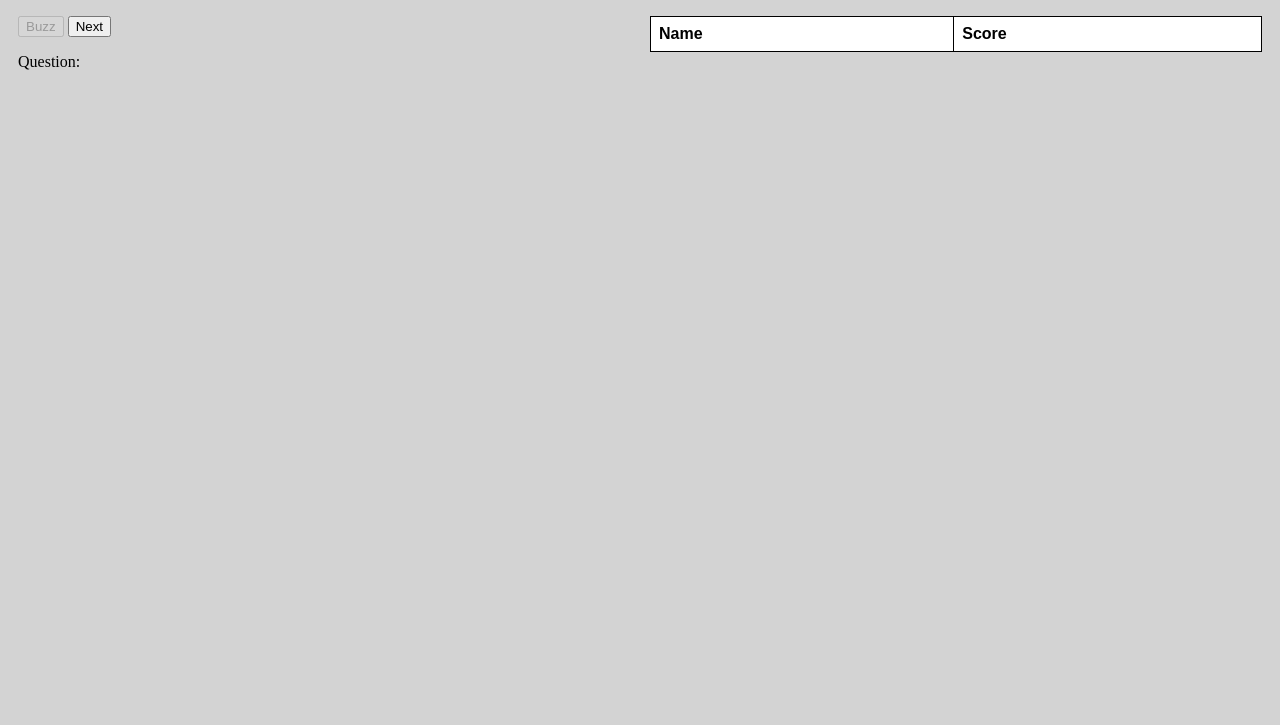
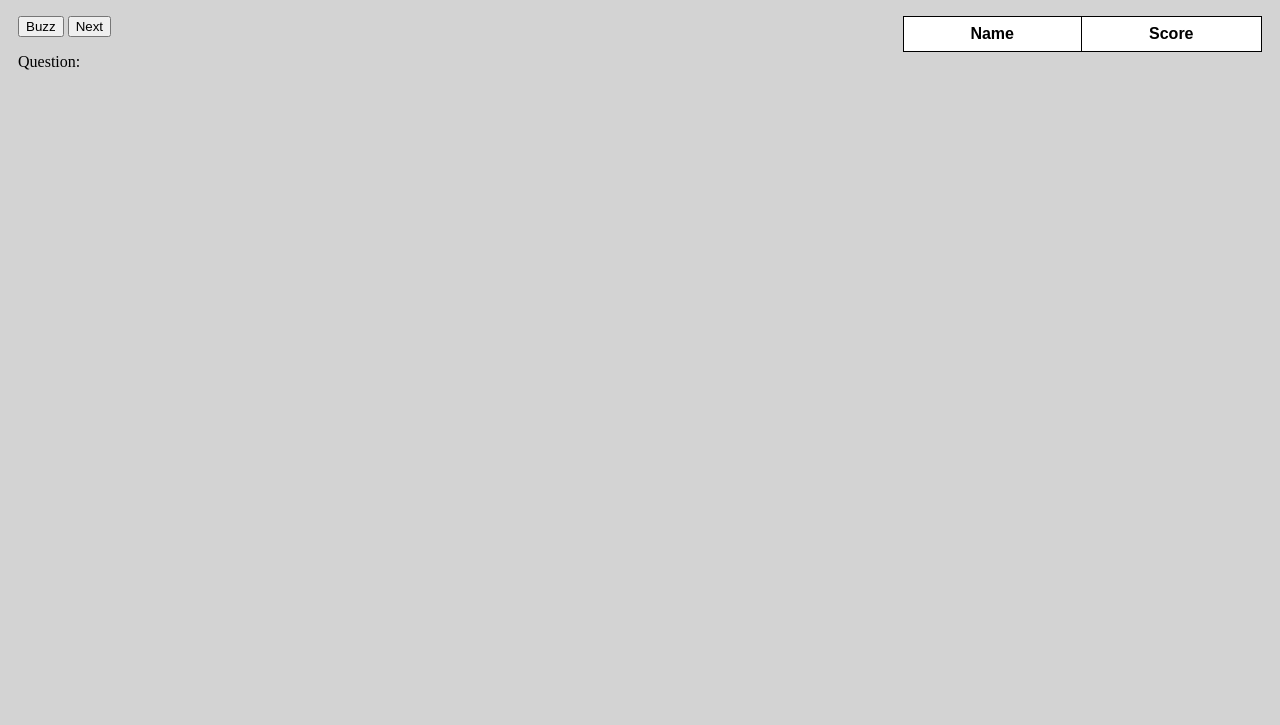
Before and after one commit to connor-r78/yaqbs, a website: page client/index.html in a window 1280 px wide. Shown: the part 75-800 px from the top of the page. Drawn offline with nearby package versions, Linux system fonts and the light colour scheme; no server answers.

Commit message:
Update index.html

```diff
--- a/client/index.html
+++ b/client/index.html
@@ -24,17 +24,25 @@
         td, th {
           border: 1px solid #000000;
           background-color: #ffffff;
-          text-align: left;
+          text-align: center;
           padding: 8px;
+        }
+        tr {
+          text-align: center;
         }
         .row:after {
             content: "";
             display: table;
             clear: both;
         }
-        .column {
+        .columnLeft {
             float: left;
-            width: 50%;
+            width: 70%;
+            padding: 10px;
+        }
+        .columnRight {
+            float: left;
+            width: 30%;
             padding: 10px;
         }
         #answer {
@@ -77,12 +85,12 @@
     <h1>yaqbs</h1>
 
     <div class = "row">
-    	<div class = "column">
+    	<div class = "columnLeft">
         	<button id="buzzButton" onclick="recordBuzz()">Buzz</button>
             <button id="nextButton">Next</button>
             <p id="question">Question: </p>
         </div>
-        <div class = "column">
+        <div class = "columnRight">
         	<table id = "scoreTable">
               <tr>
                   <th>Name</th>
@@ -140,8 +148,12 @@
     <script>
         var questions = ["The arrangement of these things was the subject of Michel Chevreul’s law of simultaneous contrast. These things were put on a “sphere” by Philipp Otto Runge  after correspondence with an author who proposed a “theory” of them in his book Zur Farbenlehre. An “additive” method for the (*) “mixing” of these things is commonly known by the initialism “RGB.” For 10 points—what things appear on a “wheel” including primary ones such as blue?", "This organization demanded a provision of indemnity in the “Solemn Engagement.” The Earl of Essex was prevented from leading this force by the Self-Denying Ordinance. Men opposed to this force were removed from office in Pride’s Purge. Thomas (*) Fairfax led this group to victory at Naseby against Charles I. Oliver Cromwell was a cavalry commander in—for 10 points—what Roundhead army that won the First English Civil War?"];
         var answers = [
-            ["Colors", "color", "colors", "farbe~Zur Far=", "farbelenhre~Zur Far="],
-            ["The New Model Army", "new model", "new model army", "the new model army", "%parliamentary army", "%parliamentarian army", "%roundhead~what Round=", "%roundheads~what Round="]
+            ["Colors", "color", "farbe~Zur Far="],
+            ["The New Model Army", "new model", "%parliamentary army", "%parliamentarian army", "%roundhead~what Round="]
+        ];
+        var rawAnswers = [
+            [NULL, "color", "farbe"],
+            [NULL, "new model", "parliamentary army", "parliamentarian army", "roundhead"]
         ];
 
         var clickerButton = document.getElementById("buzzButton");
@@ -187,9 +199,12 @@
 
         function evalAnswer(answer) {
             var acceptedAnswers = answers[questionNum];
+            var rawAcceptedAnswers = rawAnswers[questionNum];
             for (i = 0; i < acceptedAnswers.length; i++) {
                 evalStr = acceptedAnswers[i];
-                if (evalStr.includes(answer) && answer != "" && answer != " ") {
+                rawEvalStr = rawAcceptedAnswers[i];
+                if (answer.includes(rawEvalStr)) {
+                    answer = rawEvalStr;
                     if (!evalStr.includes("=")) {
                         var grabAns = document.getElementById("answer");
                         if (!evalStr.includes("%")) {
@@ -302,6 +317,14 @@
           answerButton.addEventListener("click", answerClick);
       };
 
+      socket.on("update", function(data) {
+        if (data.buzzed) {
+          clickerButton.disabled = true;
+        } else {
+          clickerButton.disabled = false;
+        }
+      });
+
       // Add event listener for the Buzz button
       clickerButton.addEventListener("click", buzzClick);
     </script>
```
